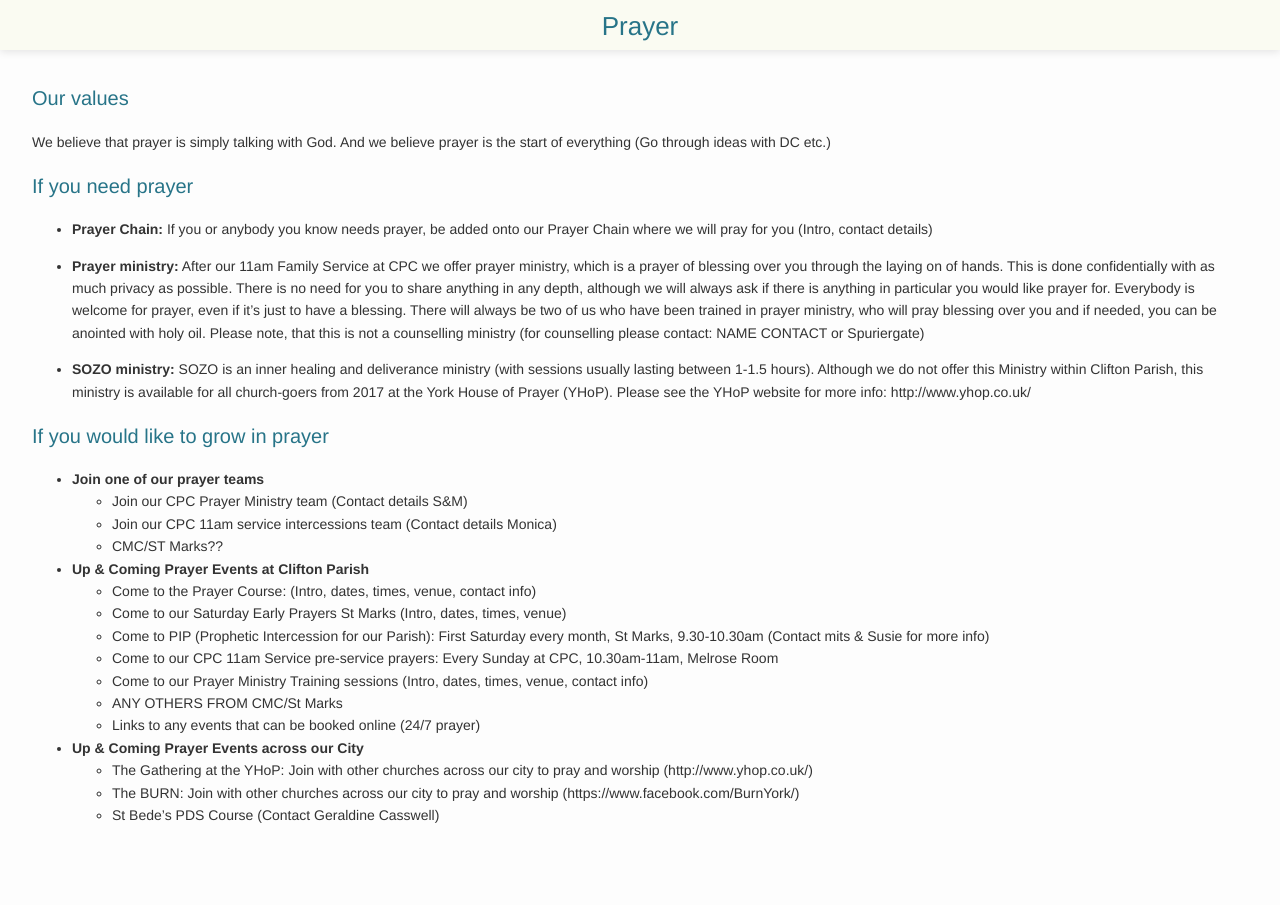
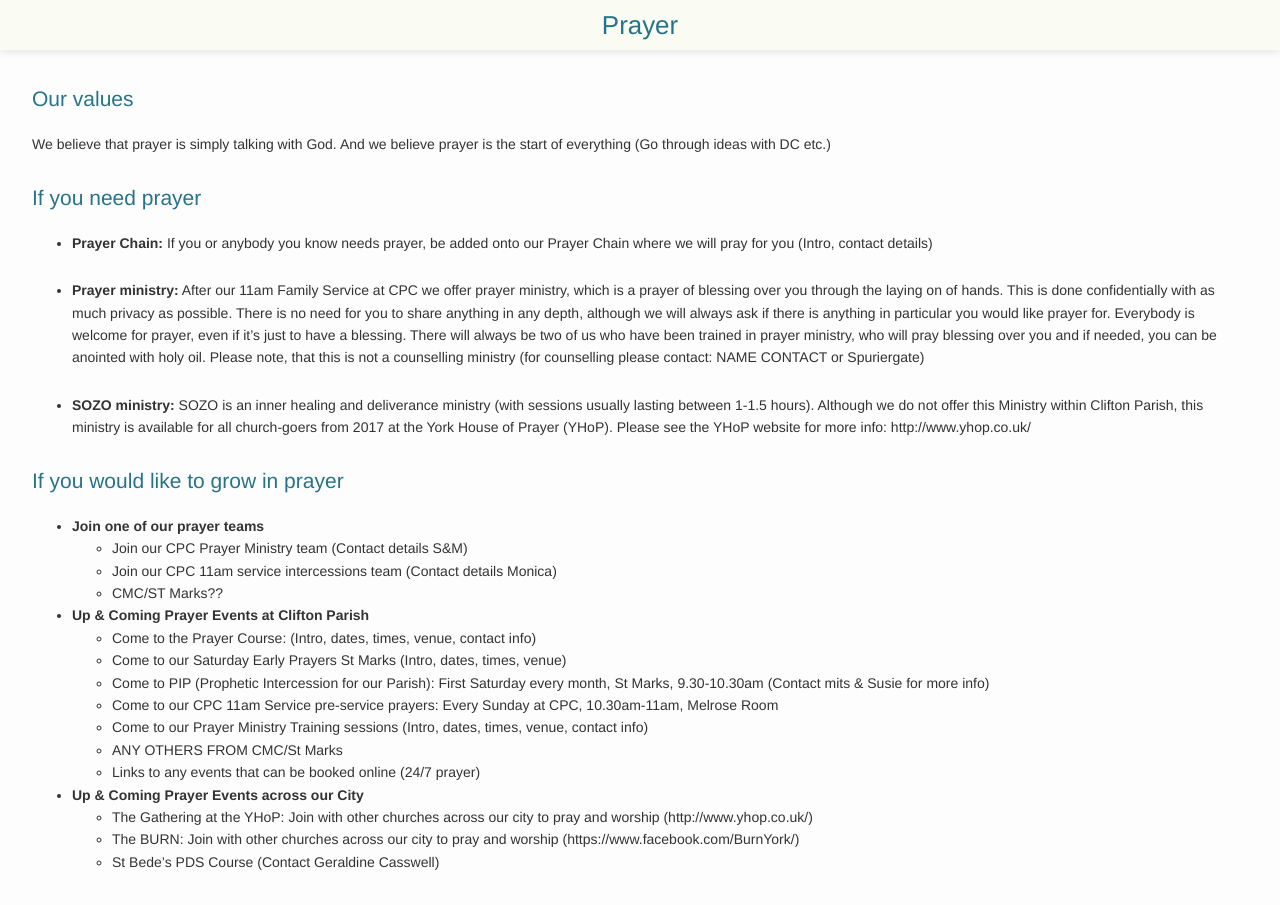
Before and after one commit to griffpatch/CPCYorkPP, a Jekyll site: the page built from pages/prayer.md, in a window 1280 px wide. Built offline with Jekyll 4.4.1, drawn with Linux system fonts in a browser that asks for light colours.

Commit message:
Update main.css

```diff
--- a/css/main.css
+++ b/css/main.css
@@ -18,7 +18,7 @@
 	display: block;
 	background-color: #fafbf2;
 	height: 50px;
-	font-size: 26px;
+	font-size: 1.85em;
 	font-weight: 300;
 	line-height: 2em;
 	text-align: center;
@@ -29,5 +29,9 @@
 h2 {
 	color: #277488;
 	font-weight: 300;
-	font-size:20px;
+	font-size:1.5em;
 }
+
+p {
+	margin:	1em 0 1.8em;
+}
```
